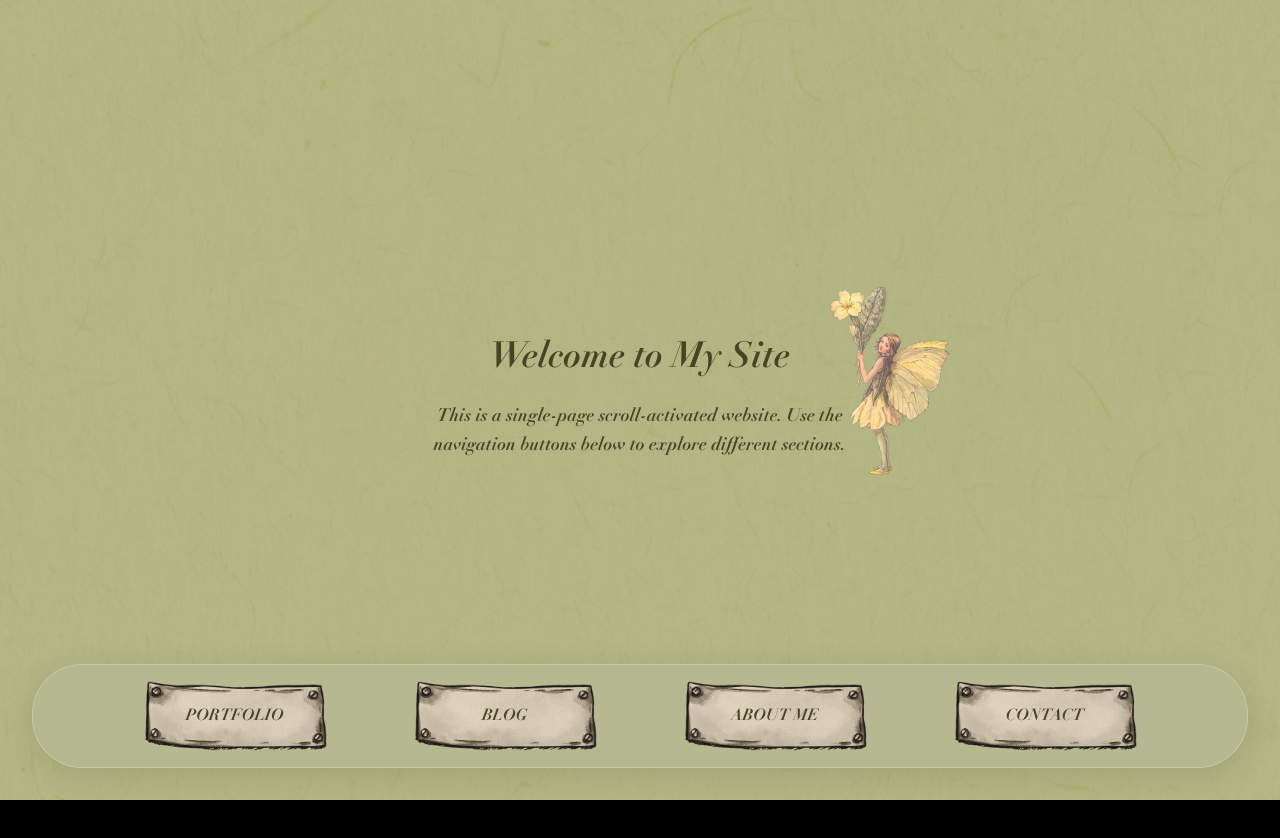
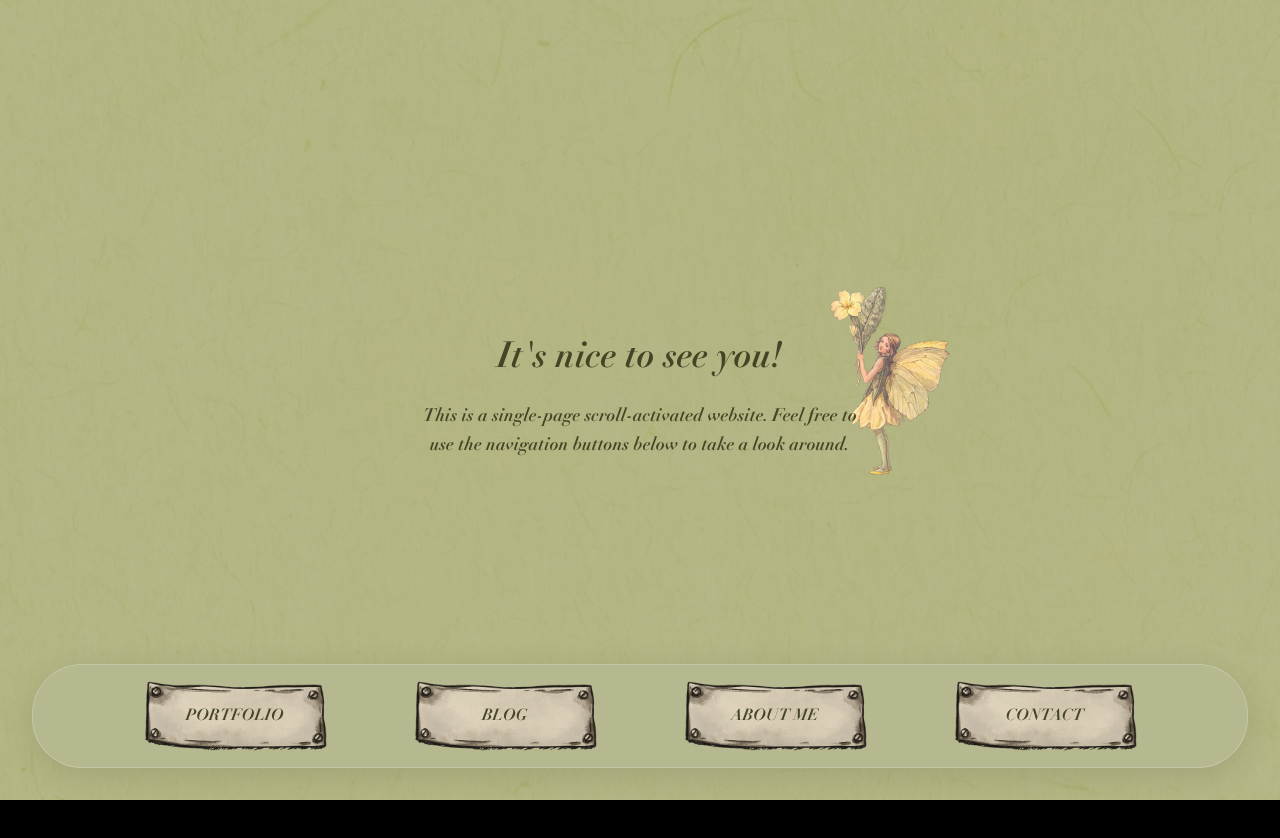
Before and after one commit to htameez/hamnas-website, a Next.js app: page / in a window 1280 px wide. Shown: the top 838 px of the page. Built offline with nearby package versions, Linux system fonts and the light colour scheme.

Commit message:
Updated text

```diff
--- a/app/Content.tsx
+++ b/app/Content.tsx
@@ -210,7 +210,7 @@ const Content = () => {
                                 }}
                                 className="text-4xl text-[#454525]"
                             >
-                                Welcome to My Site
+                                It's nice to see you!
                             </motion.h1>
 
                             <motion.p
@@ -220,8 +220,8 @@ const Content = () => {
                                 }}
                                 className="text-[#454525] text-lg leading-relaxed max-w-md mx-auto"
                             >
-                                This is a single-page scroll-activated website. Use the navigation
-                                buttons below to explore different sections.
+                                This is a single-page scroll-activated website. Feel free to use the navigation
+                                buttons below to take a look around.
                             </motion.p>
                         </div>
                     </>
```
